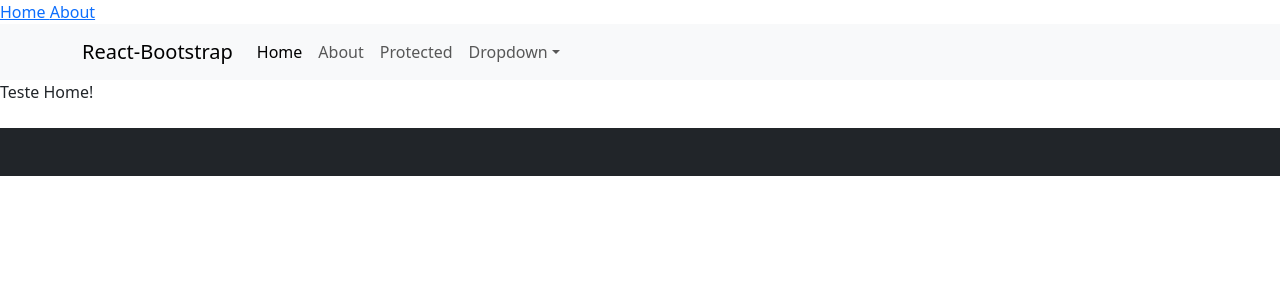
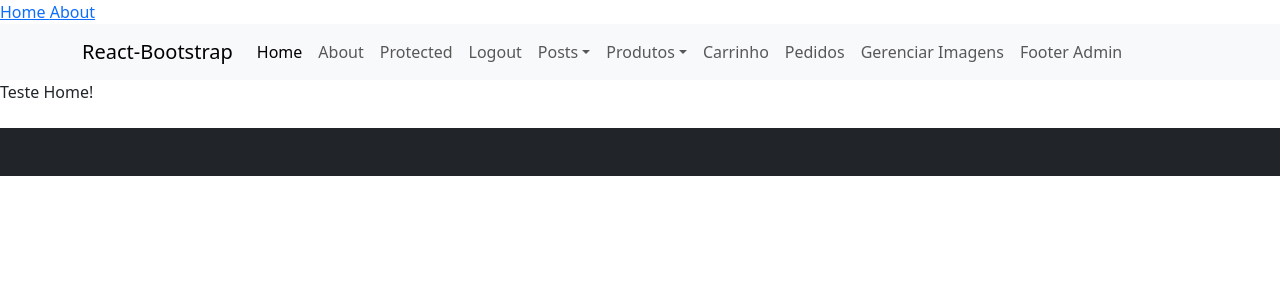
Before and after one commit to PedrosoCode/app_blog, a React (Create React App) app: page / in a window 1280 px wide. Shown: the top 300 px of the page. Built offline with nearby package versions, Linux system fonts and the light colour scheme; no server answers.

Commit message:
melhora navegação no footer

```diff
--- a/src/components/MainNavbar/MainNavbar.js
+++ b/src/components/MainNavbar/MainNavbar.js
@@ -25,21 +25,46 @@ function MainNavbar() {
             <LinkContainer to="/protected">
               <Nav.Link>Protected</Nav.Link>
             </LinkContainer>
-            <NavDropdown title="Dropdown" id="basic-nav-dropdown">
+            <LinkContainer to="/logout">
+              <Nav.Link>Logout</Nav.Link>
+            </LinkContainer>
+            <NavDropdown title="Posts" id="posts-nav-dropdown">
               <LinkContainer to="/criar">
                 <NavDropdown.Item>Criar Post</NavDropdown.Item>
               </LinkContainer>
-              <LinkContainer to="/editar/:postId">
+              <LinkContainer to="/editar">
                 <NavDropdown.Item>Editar Post</NavDropdown.Item>
               </LinkContainer>
               <LinkContainer to="/lista">
                 <NavDropdown.Item>Lista de Posts</NavDropdown.Item>
               </LinkContainer>
-              <NavDropdown.Divider />
               <LinkContainer to="/listaTudo">
                 <NavDropdown.Item>Todos os Posts</NavDropdown.Item>
               </LinkContainer>
             </NavDropdown>
+            <NavDropdown title="Produtos" id="products-nav-dropdown">
+              <LinkContainer to="/produtos">
+                <NavDropdown.Item>Lista de Produtos</NavDropdown.Item>
+              </LinkContainer>
+              <LinkContainer to="/criarproduto">
+                <NavDropdown.Item>Criar Produto</NavDropdown.Item>
+              </LinkContainer>
+              <LinkContainer to="/modpd">
+                <NavDropdown.Item>Modificar Produto</NavDropdown.Item>
+              </LinkContainer>
+            </NavDropdown>
+            <LinkContainer to="/carrinho">
+              <Nav.Link>Carrinho</Nav.Link>
+            </LinkContainer>
+            <LinkContainer to="/pedidos">
+              <Nav.Link>Pedidos</Nav.Link>
+            </LinkContainer>
+            <LinkContainer to="/img">
+              <Nav.Link>Gerenciar Imagens</Nav.Link>
+            </LinkContainer>
+            <LinkContainer to="/footer">
+              <Nav.Link>Footer Admin</Nav.Link>
+            </LinkContainer>
           </Nav>
         </Navbar.Collapse>
       </Container>
```
